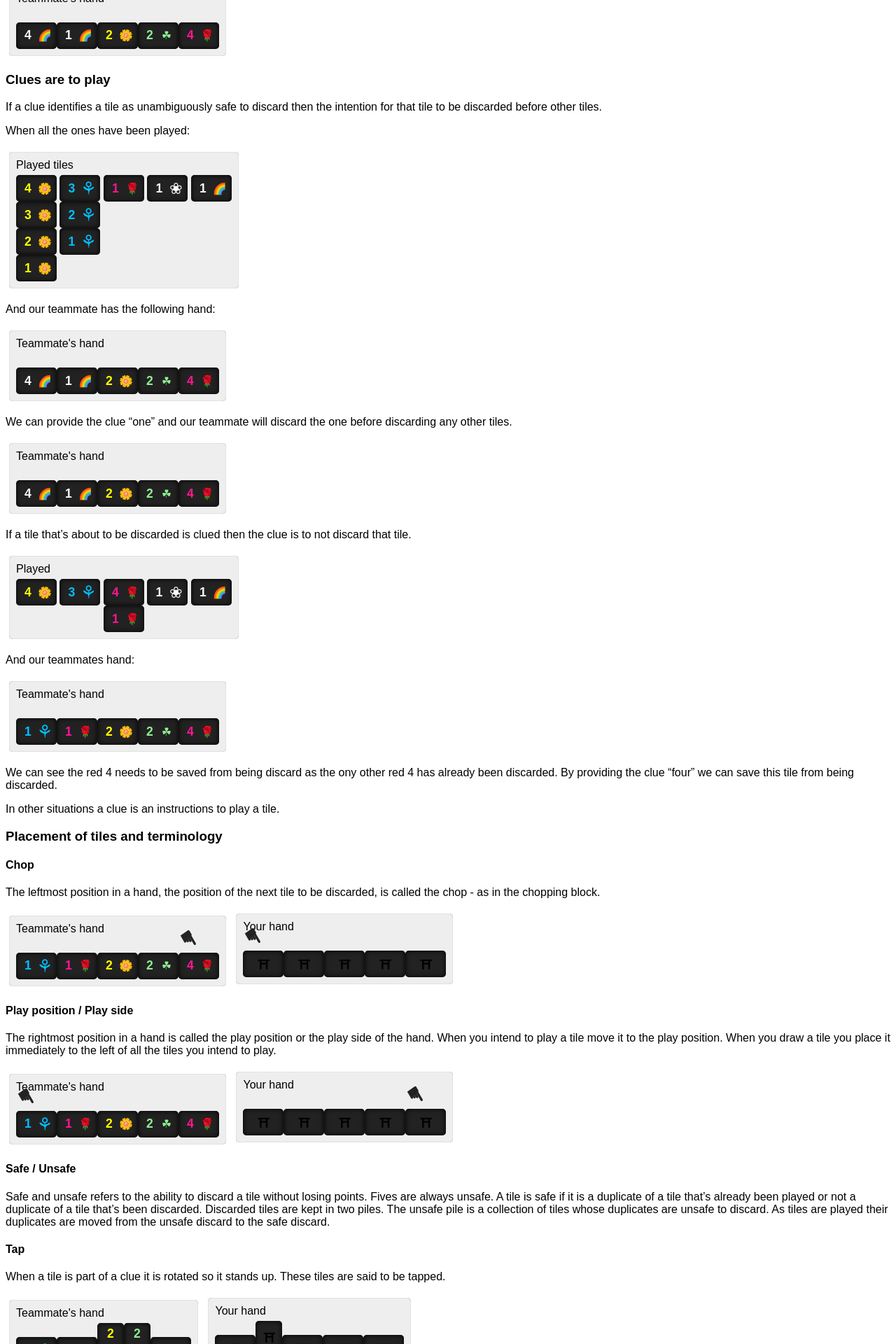
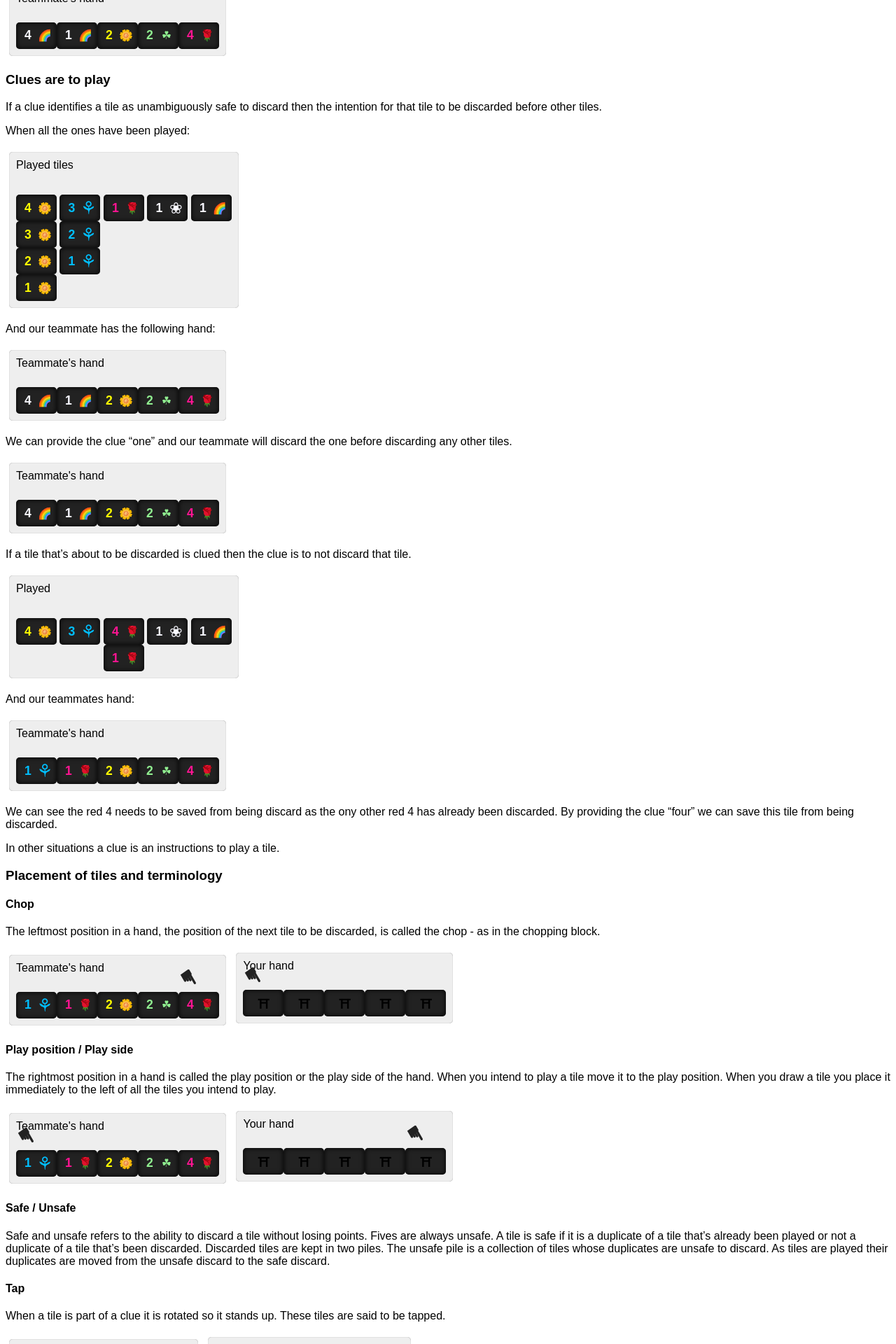
Before and after one commit to davidleston/hanabi-how-to, a Jekyll site: the page built from index.md, in a window 1280 px wide. Shown: the part 1278-3198 px from the top of the page at 70% size. Built offline with Jekyll 4.4.1, drawn with Linux system fonts in a browser that asks for light colours; our own code applies the rules of GitHub Pages for plain Markdown files.

Commit message:
Positioning multiple rows of tiles

```diff
--- a/_layouts/default.html
+++ b/_layouts/default.html
@@ -35,6 +35,11 @@ header {
 tiles {
   display: flex;
   align-items: flex-end;
+  justify-content: center;
+}
+
+tiles + tiles {
+  margin-top: var(--tileHeight);
 }
 
 tile {
--- a/index.md
+++ b/index.md
@@ -281,8 +281,8 @@ Tiles that you intend to not discard are said to be saved. These tiles are no lo
   </tiles>
   <tiles>
     <tile color="red" rank="1"></tile>
-    <tile color="yellow" rank="2" tapped></tile>
-    <tile color="green" rank="2" tapped></tile>
+    <tile color="yellow" rank="2"></tile>
+    <tile color="green" rank="2"></tile>
     <tile color="red" rank="4"></tile>
   </tiles>
 </hand>
```
